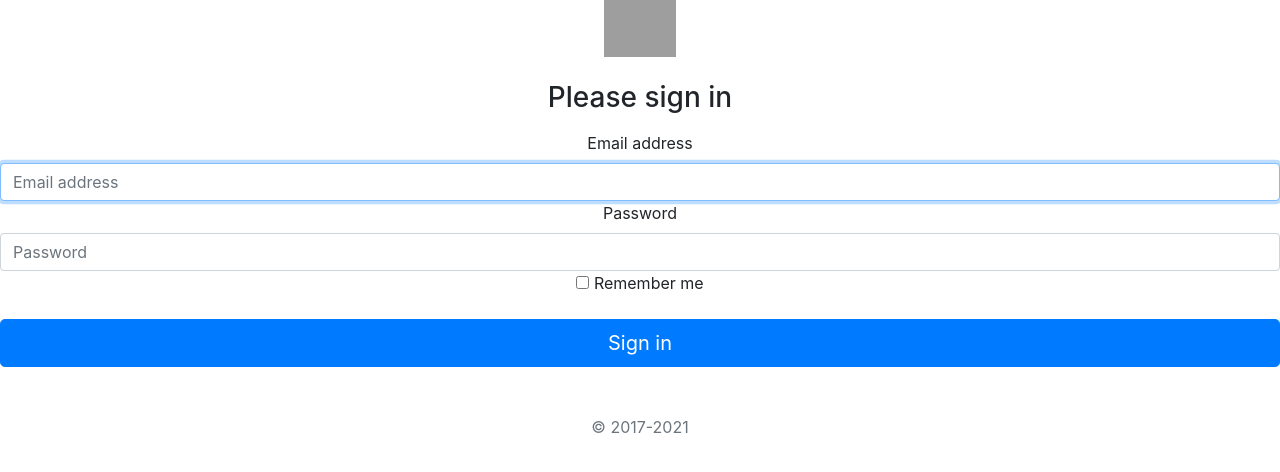
After one commit to diparyal/Django_Ecommerce, a Django app: page /login/ in a window 1280 px wide. The commit adds this page. Shown: the top 472 px of the page. Run offline with Django 3.2, Linux system fonts and the light colour scheme; some libraries are stand-ins or nearby versions; grey boxes are pictures that could not be loaded.

Commit message:
Login/Register template

```diff
--- /dev/null
+++ b/store/templates/store/login.html
@@ -0,0 +1,71 @@
+<!doctype html>
+<html lang="en">
+  <head>
+    <meta charset="utf-8">
+    <meta name="viewport" content="width=device-width, initial-scale=1">
+    <meta name="description" content="">
+    <meta name="author" content="Mark Otto, Jacob Thornton, and Bootstrap contributors">
+    <meta name="generator" content="Hugo 0.79.0">
+    <title>Signin Template · Bootstrap v5.0</title>
+
+    <link rel="canonical" href="https://getbootstrap.com/docs/5.0/examples/sign-in/">
+
+
+
+    <!-- Bootstrap core CSS -->
+<link href="/docs/5.0/dist/css/bootstrap.min.css" rel="stylesheet" integrity="sha384-giJF6kkoqNQ00vy+HMDP7azOuL0xtbfIcaT9wjKHr8RbDVddVHyTfAAsrekwKmP1" crossorigin="anonymous">
+
+    <!-- Favicons -->
+<link rel="apple-touch-icon" href="/docs/5.0/assets/img/favicons/apple-touch-icon.png" sizes="180x180">
+<link rel="icon" href="/docs/5.0/assets/img/favicons/favicon-32x32.png" sizes="32x32" type="image/png">
+<link rel="icon" href="/docs/5.0/assets/img/favicons/favicon-16x16.png" sizes="16x16" type="image/png">
+<link rel="manifest" href="/docs/5.0/assets/img/favicons/manifest.json">
+<link rel="mask-icon" href="/docs/5.0/assets/img/favicons/safari-pinned-tab.svg" color="#7952b3">
+<link rel="icon" href="/docs/5.0/assets/img/favicons/favicon.ico">
+<meta name="theme-color" content="#7952b3">
+
+
+    <style>
+      .bd-placeholder-img {
+        font-size: 1.125rem;
+        text-anchor: middle;
+        -webkit-user-select: none;
+        -moz-user-select: none;
+        user-select: none;
+      }
+
+      @media (min-width: 768px) {
+        .bd-placeholder-img-lg {
+          font-size: 3.5rem;
+        }
+      }
+    </style>
+
+
+    <!-- Custom styles for this template -->
+    <link href="signin.css" rel="stylesheet">
+  </head>
+  <body class="text-center">
+
+<main class="form-signin">
+  <form>
+    <img class="mb-4" src="/docs/5.0/assets/brand/bootstrap-logo.svg" alt="" width="72" height="57">
+    <h1 class="h3 mb-3 fw-normal">Please sign in</h1>
+    <label for="inputEmail" class="visually-hidden">Email address</label>
+    <input type="email" id="inputEmail" class="form-control" placeholder="Email address" required autofocus>
+    <label for="inputPassword" class="visually-hidden">Password</label>
+    <input type="password" id="inputPassword" class="form-control" placeholder="Password" required>
+    <div class="checkbox mb-3">
+      <label>
+        <input type="checkbox" value="remember-me"> Remember me
+      </label>
+    </div>
+    <button class="w-100 btn btn-lg btn-primary" type="submit">Sign in</button>
+    <p class="mt-5 mb-3 text-muted">&copy; 2017-2021</p>
+  </form>
+</main>
+
+
+
+  </body>
+</html>
--- a/store/urls.py
+++ b/store/urls.py
@@ -5,6 +5,8 @@ from . import views
 
 urlpatterns = [
     path('', views.store,name='store'),
+    path('login/', views.user_login,name='user_login'),
+
     path('cart/', views.cart , name = 'cart'),
     path('checkout/',views.checkout , name = 'checkout'),
     path('update_item/', views.updateItem , name="update_item"),
--- a/store/views.py
+++ b/store/views.py
@@ -117,6 +117,10 @@ def productDisplay(request,product_id):
     context ={'product': prod, 'product_images': product_images}
     return render(request, 'store/product_detail.html', context)
 
+def user_login(request):
+    context = {}
+    return render(request, 'store/login.html', context)
+
 class ProductViewSet(generics.ListCreateAPIView):
     queryset = Product.objects.all()
     serializer_class = ProductSerializer
```
Also changed, not shown: static/css/main.css (+30 -3 lines), store/templates/store/main.html (+99 -1 lines).
